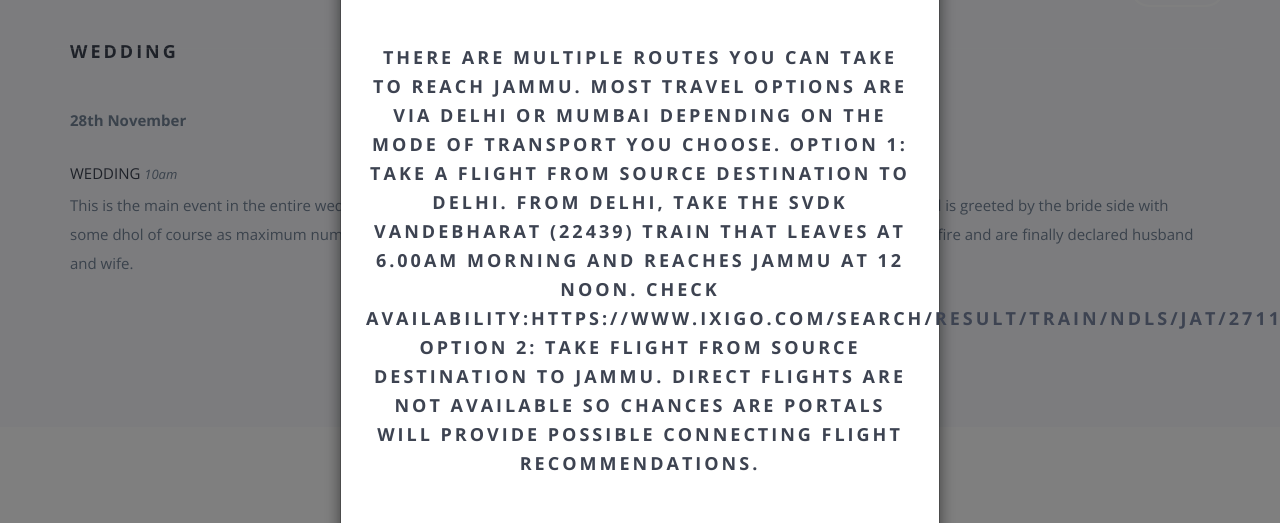
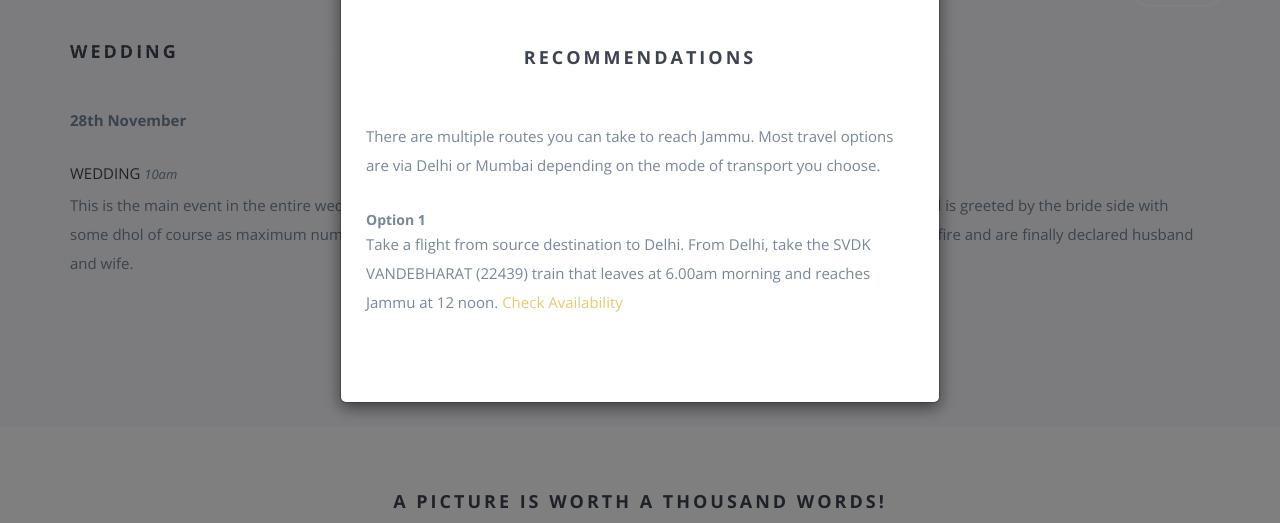
Before and after one commit to cknm-cmd/wed, a website: page index.html in a window 1280 px wide. Both pictures are taken after a click on the link "TRAVEL RECOMMENDATIONS". Shown: the part 1839-2362 px from the top of the page. Drawn offline with nearby package versions, Linux system fonts and the light colour scheme; some packages are replaced by stand-ins of ours; files that its build step writes are made by us from their sources; a script that the page names is missing; files whose address does not match are found by name.

Commit message:
Update index.html

```diff
--- a/index.html
+++ b/index.html
@@ -187,14 +187,13 @@
                 <div class="modal-body">
                     <button type="button" class="close" data-dismiss="modal" aria-label="Close"><span>&times;</span>
                     </button>
-                    <h3 class="text-center section-padding"> There are multiple routes you can take to reach Jammu. Most travel options are via Delhi or Mumbai depending on the mode of transport you choose.
-
-Option 1:
-Take a flight from source destination to Delhi. From Delhi, take the SVDK VANDEBHARAT (22439) train that leaves at 6.00am morning and reaches Jammu at 12 noon.
-Check Availability:https://www.ixigo.com/search/result/train/NDLS/JAT/27112022//1/0/0/0/ALL
-
-Option 2:
-Take flight from source destination to Jammu. Direct flights are not available so chances are portals will provide possible connecting flight recommendations.</h3>
+                    <h3 class="text-center section-padding">Recommendations</h3>
+                    <p>There are multiple routes you can take to reach Jammu. Most travel options are via Delhi or Mumbai depending on the mode of transport you choose.
+</p>
+                    <strong>Option 1</strong>
+                    <p>Take a flight from source destination to Delhi. From Delhi, take the SVDK VANDEBHARAT (22439) train that leaves at 6.00am morning and reaches Jammu at 12 noon.
+<a href="https://www.ixigo.com/search/result/train/NDLS/JAT/27112022//1/0/0/0/ALL" target="_blank">Check Availability</a></p>
+                    <strong></strong>
 <!--                    <h5>Mehndi <span class="time">1PM - 5PM</span></h5>
                     <p>
                         <strong>Ethnic indian wear</strong>
@@ -376,7 +375,7 @@
                     <div class="row text-center">
                         <div class="col-md-6" style="padding: 5px;">
                             <a class="btn btn-fill btn-small"
-                               href=https://bit.ly/cabsjammu></i>&nbsp;&nbsp;Book Taxi.</a>
+                               href="https://bit.ly/cabsjammu" target="_blank"></i>&nbsp;&nbsp;Book Taxi.</a>
                         </div>
                         <div class="col-md-6" style="padding: 5px;">
                             <a class="btn btn-accent btn-small" id="btn-show-map"><i class="fa fa-map-marker"></i>&nbsp;&nbsp;Show
```
